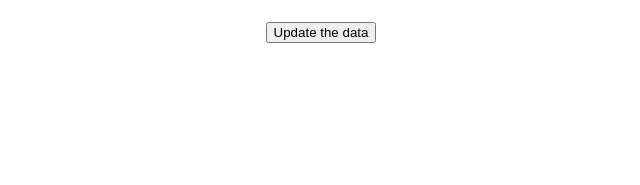
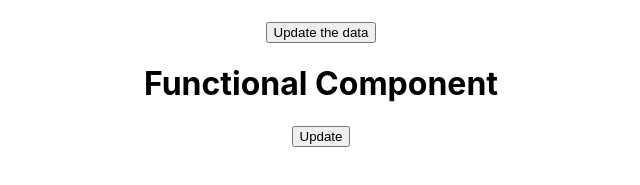
Before and after one commit to Aishwaryak714/React-Testing, a React (Create React App) app: page / in a window 1280 px wide. Shown: the part 603-788 px from the top of the page, without its empty margins (319-959 px from the left). Built offline with nearby package versions, Linux system fonts and the light colour scheme.

Commit message:
function component method testing

```diff
--- a/src/App.js
+++ b/src/App.js
@@ -1,5 +1,6 @@
 import './App.css';
 import Form from './Form';
+import Fun from './Fun';
 
 function App() {
   return (
@@ -12,6 +13,7 @@ function App() {
       <img title="imageTest"
        src='https://media.istockphoto.com/id/1477040247/photo/handshake-meeting-and-business-people-partnership-for-b2b-collaboration-onboarding-welcome-or.jpg?s=1024x1024&w=is&k=20&c=yTGH_eF2WJBX48NlksS5rJuR9pW5ZX6-yWwGu-mdR7w='/>
       <Form/>
+      <Fun/>
     </div>
   );
 }
--- /dev/null
+++ b/src/Fun.jsx
@@ -0,0 +1,18 @@
+import { useState } from "react";
+
+export default function Fun()
+{
+    const [data,setData] = useState("");
+
+    const handleData = () =>{
+        setData("Hello");
+    }
+
+    return(
+        <div>
+            <h1>Functional Component</h1>
+            <button data-testid="btn1" onClick={handleData}>Update</button>
+            <h2>{data}</h2>
+        </div>
+    )
+}
```
Also changed, not shown: 1 other file (tests, documents, lock files or other folders).
